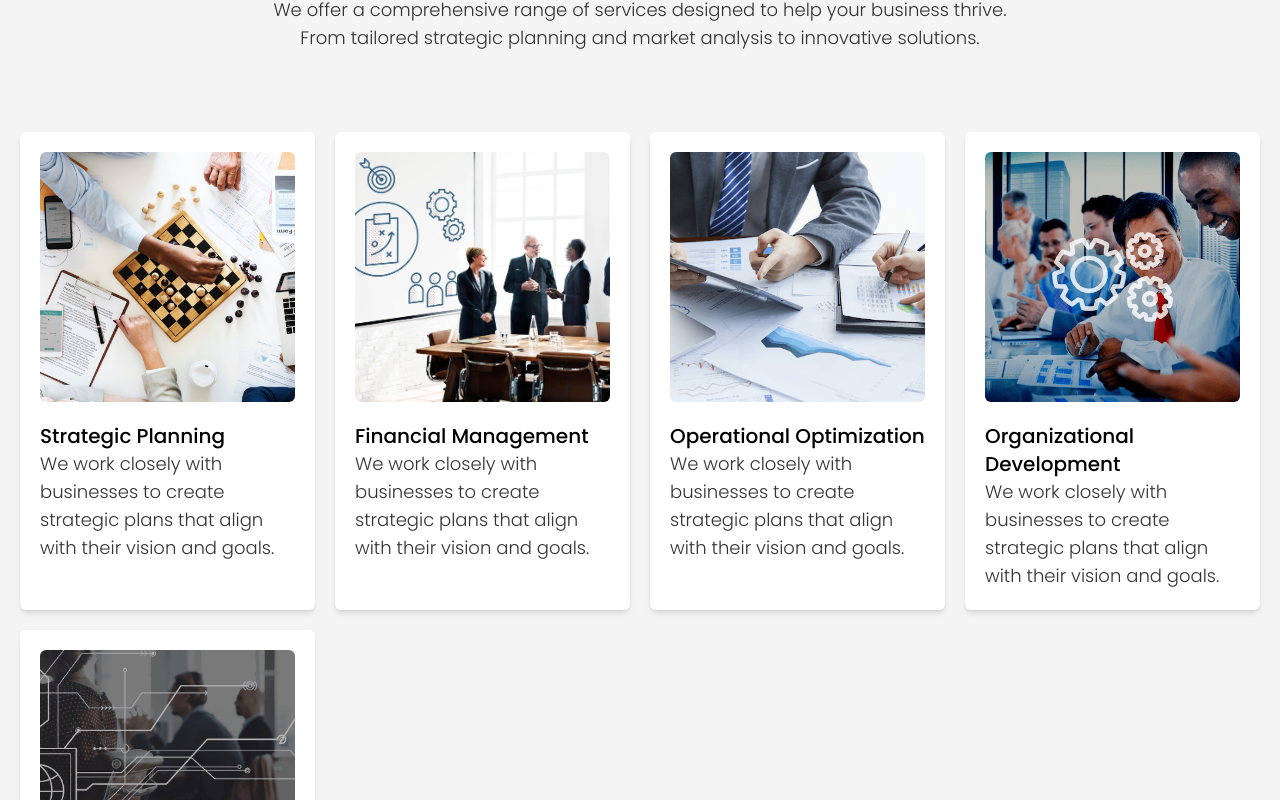
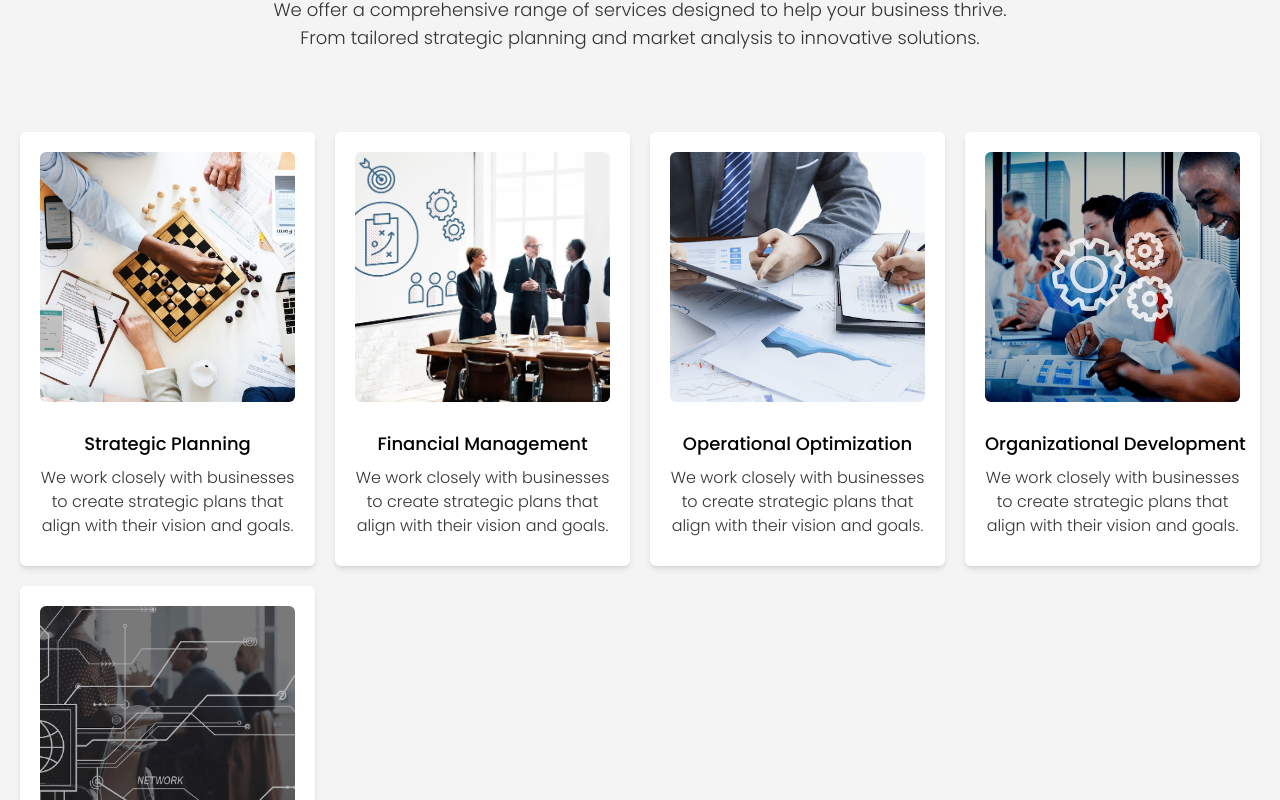
Before and after one commit to wilhelmusolejr/enterprise-management-solutions, a Next.js app: page / in a window 1280 px wide. Shown: the part 920-1720 px from the top of the page. Built offline with nearby package versions, Linux system fonts and the light colour scheme.

Commit message:
UI improvement

```diff
--- a/src/app/page.js
+++ b/src/app/page.js
@@ -461,7 +461,7 @@ export default function Home() {
               {services.map((service, index) => (
                 <div
                   key={index}
-                  className="p-5 bg-white rounded-md shadow-md max-w-80 text-light-black"
+                  className="px-5 pt-5 bg-white rounded-md shadow-md max-w-80 text-light-black"
                 >
                   {/* Image */}
                   <div className="h-[250px] w-full overflow-hidden rounded-md relative">
@@ -475,13 +475,11 @@ export default function Home() {
                   </div>
 
                   {/* Text */}
-                  <div className="pt-5">
-                    <h3 className="text-xl font-medium text-black">
+                  <div className="text-center py-7 ">
+                    <h3 className="pb-2 text-lg font-medium text-black md:whitespace-nowrap ">
                       {service.title}
                     </h3>
-                    <p className="font-light lg:text-lg ">
-                      {service.description}
-                    </p>
+                    <p className="font-light text-md ">{service.description}</p>
                   </div>
                 </div>
               ))}
@@ -579,17 +577,17 @@ export default function Home() {
             {whychooseus.map((reason, index) => (
               <div
                 key={index}
-                className="w-full max-w-xs p-5 border rounded-md bg-light-white min-w-72 text-light-black "
+                className="flex flex-col items-center w-full max-w-xs px-5 text-center border rounded-md py-7 bg-light-white min-w-72 text-light-black "
               >
                 {/* text */}
                 <FontAwesomeIcon
                   icon={reason.emoji}
                   className="text-yellow-500"
                 />
-                <h3 className="mt-5 mb-3 text-xl font-medium text-black capitalize">
+                <h3 className="mt-5 mb-3 text-lg font-medium text-black capitalize">
                   {reason.title}
                 </h3>
-                <p className="font-light lg:leading-normal lg:text-lg ">
+                <p className="font-light lg:leading-normal text-md ">
                   {reason.description}
                 </p>
               </div>
```
